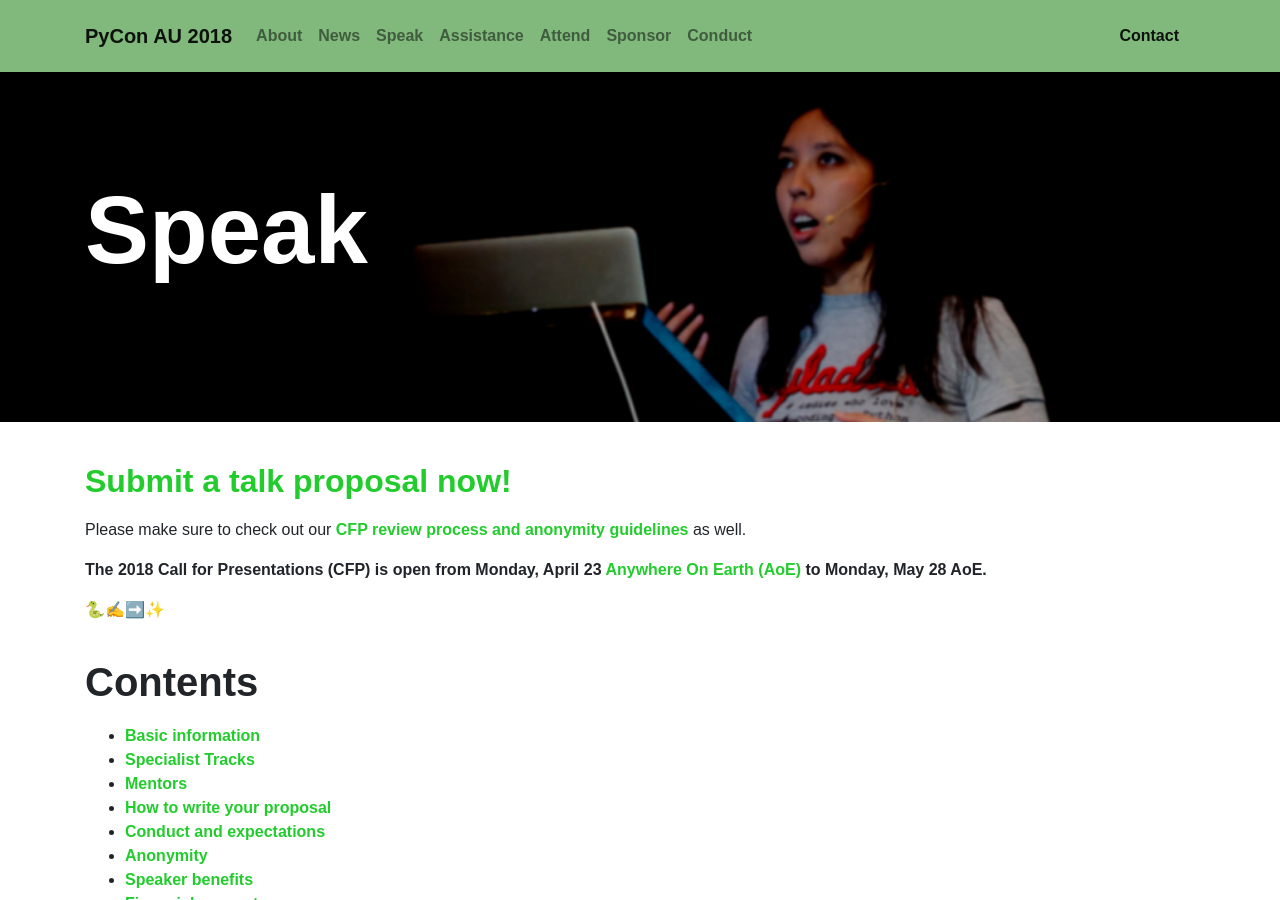
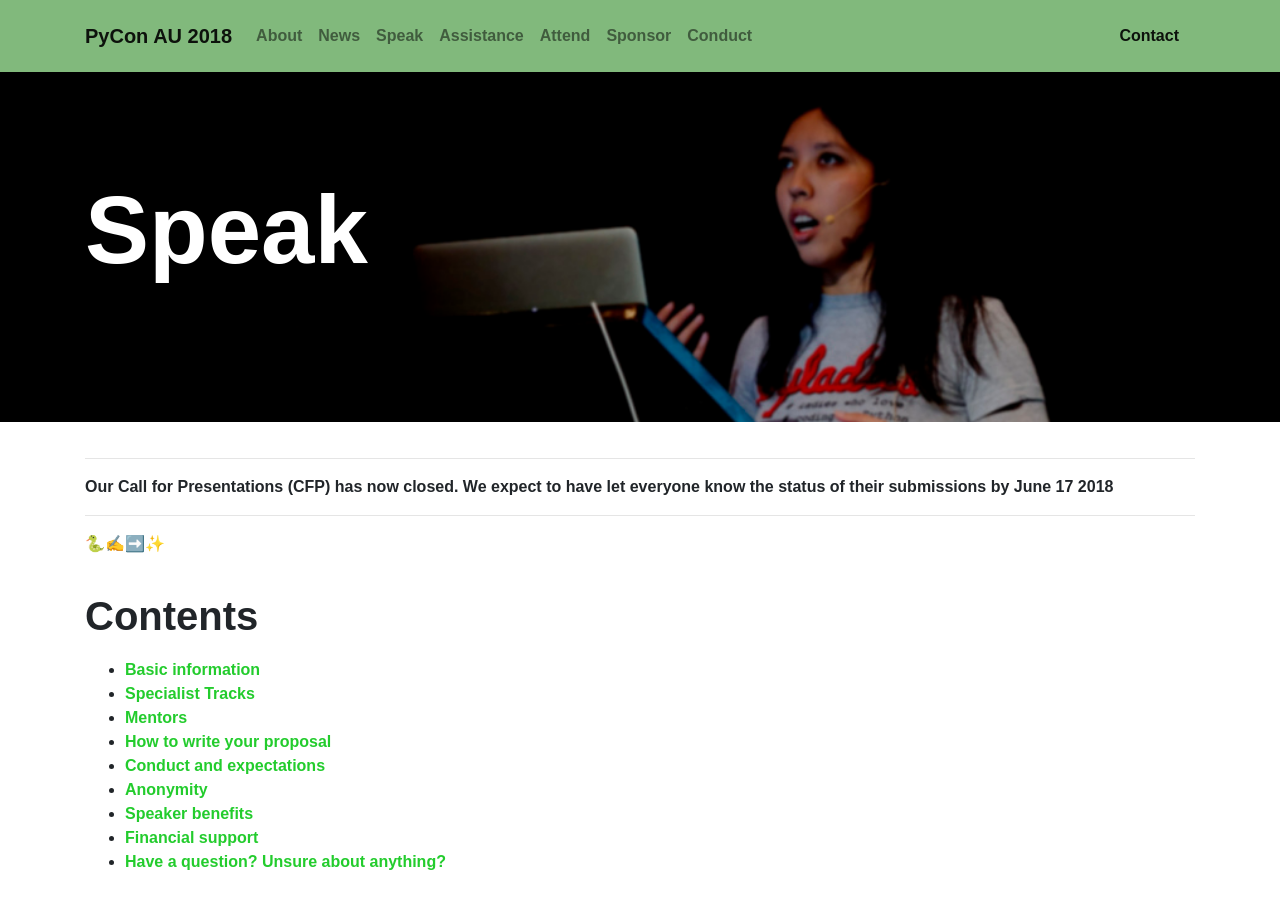
Before and after one commit to pyconau/2018.pycon-au.org, a Jekyll site: the page built from speak.md, in a window 1280 px wide and 900 px high. Built offline with Jekyll 4.4.1, drawn with Linux system fonts in a browser that asks for light colours; some web fonts are replaced.

Commit message:
Note CFP and FinAid Round 1 have closed

```diff
--- a/index.html
+++ b/index.html
@@ -21,7 +21,6 @@
   </p>
 
   <div class="mx-auto info-help">
-  Want to speak? <a href="/speak">Submit before May 28 2018, AoE</a><br>
   Want to sponsor? <a href="mailto:sponsorship@pycon-au.org">Get in touch!</a>
   </div>
 
--- a/speak.md
+++ b/speak.md
@@ -6,11 +6,12 @@
 card: /img/cards/speak.jpg
 ---
 
-## [Submit a talk proposal now!](https://www.papercall.io/pyconau2018)
+<hr>
 
-Please make sure to check out our [CFP review process and anonymity guidelines](/cfp-guidelines/) as well.
+**Our Call for Presentations (CFP) has now closed. We expect to have let everyone know the status of their submissions by June 17 2018**
 
-**The 2018 Call for Presentations (CFP) is open from Monday, April 23 [Anywhere On Earth (AoE)](https://en.wikipedia.org/wiki/Anywhere_on_Earth) to Monday, May 28 AoE.**
+
+<hr>
 
 🐍✍️➡️✨
 
```
Also changed, not shown: assistance.md (+8 -0 lines), cfp-guidelines.md (+6 -0 lines).
